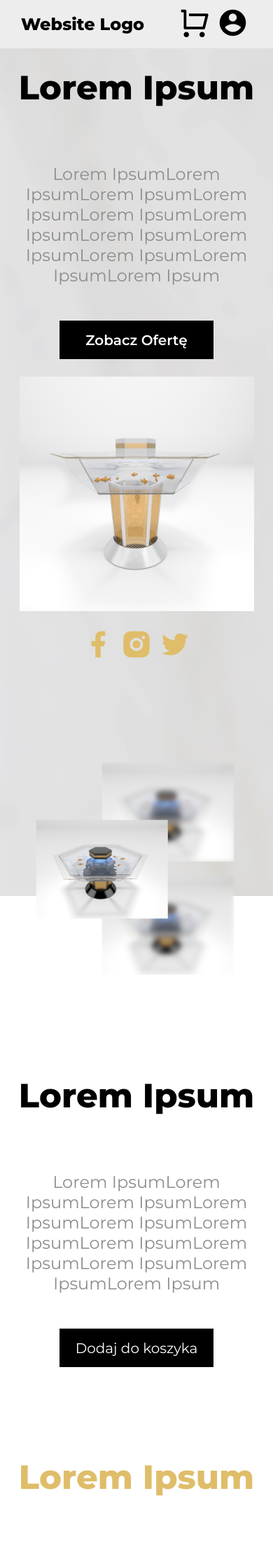
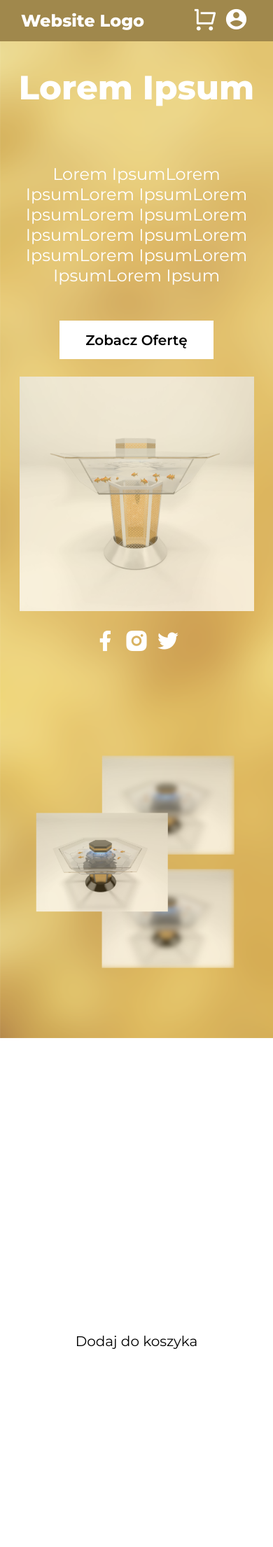
Before and after one commit to xdomsky/webstore, a Django app: page / in a window 390 px wide. Shown: the top 2210 px of the page at 70% size. Run offline with Django 3.2, Linux system fonts and the light colour scheme.

Commit message:
some changes with colors

```diff
--- a/WebStore/Store/templates/Store/index.html
+++ b/WebStore/Store/templates/Store/index.html
@@ -11,7 +11,7 @@
     @import url('https://fonts.googleapis.com/css2?family=Montserrat:ital,wght@0,100;0,200;0,300;0,400;0,500;0,600;0,800;0,900;1,700&display=swap');
 
     :root {
-        --color-gold: #DFBD69;
+        --color-gold: #a0884c;
         --color-black: #000;
         --color-white: #FFF;
         --color-gray: #8D8D8D;
@@ -43,8 +43,8 @@
         z-index: 1;
         border: none;
         outline: none;
-        background-color: var(--color-black);
-        color: var(--color-white);
+        background-color: var(--color-white);
+        color: var(--color-black);
         cursor: pointer;
         padding: 10px;
         border-radius: 50%;
@@ -60,15 +60,15 @@
     }
 
     .navul a {
-        color: var(--color-black);
+        color: var(--color-white);
     }
 
     .navul a:visited {
-        color: var(--color-black);
+        color: var(--color-white);
     }
 
     .navbar {
-        color: var(--color-black);
+        color: var(--color-white);
         width: 100%;
         display: flex;
         justify-content: space-between;
@@ -77,16 +77,16 @@
         padding: 10px 30px;
         flex-wrap: wrap;
         position: absolute;
-        background-color: #ededed;
+        background-color: var(--color-gold);
     }
 
     .navbar a {
-        color: var(--color-black);
+        color: var(--color-white);
         text-decoration: none;
     }
 
     .navbar a:visited {
-        color: var(--color-black);
+        color: var(--color-white);
     }
 
     .navbar ul {
@@ -137,19 +137,20 @@
     .text h1 {
         font-size: 4rem;
         margin-bottom: 5rem;
+        color: var(--color-white);
     }
 
     .text p {
         font-size: 2rem;
-        color: var(--color-gray);
+        color: var(--color-white);
         width: 750px;
     }
 
     .text button {
         cursor: pointer;
         margin-top: 50px;
-        background-color: var(--color-black);
-        color: var(--color-white);
+        background-color: var(--color-white);
+        color: var(--color-black);
         outline: 0;
         border: none;
         width: 250px;
@@ -167,10 +168,6 @@
         font-weight: 400;
     }
 
-    .text-3 button {
-        background-color: var(--color-gold);
-    }
-
     .text-3 button a {
         font-weight: 400;
     }
@@ -182,6 +179,7 @@
     }
 
     .picture img {
+        opacity: 75%;
         width: 635px;
         height: 635px;
     }
@@ -194,7 +192,7 @@
 
     .socials i {
         padding: 5px;
-        color: var(--color-gold);
+        color: var(--color-white);
     }
 
     footer {
@@ -226,7 +224,7 @@
         height: 35px;
         margin-top: 10px;
         background-color: #ededed;
-        color: #3D3D3D;
+        color: var(--color-gray);
         outline: 0;
         border: none;
         padding: 10px;
@@ -238,7 +236,7 @@
         margin-top: 10px;
         width: 450px;
         background-color: #ededed;
-        color: #3D3D3D;
+        color: var(--color-gray);
         outline: 0;
         border: none;
     }
@@ -268,7 +266,7 @@
 
     .contact-us p {
         font-size: 20px;
-        color: var(--color-gray);
+        color: var(--color-gold);
     }
 
     .contact-us i {
@@ -315,20 +313,8 @@
     }
 
     @media screen and (max-width: 768px) {
-        #btn-top {
-            display: none;
-            position: fixed;
-            bottom: 20px;
-            right: 30px;
-            z-index: 1;
-            border: none;
-            outline: none;
-            background-color: var(--color-black);
-            color: var(--color-white);
-            cursor: pointer;
-            padding: 10px;
-            border-radius: 50%;
-            transition: 0.5s;
+        i {
+            font-size: 35px;
         }
 
         #btn-top i {
@@ -337,8 +323,6 @@
 
         .text button {
             margin-top: 50px;
-            background-color: var(--color-black);
-            color: var(--color-white);
             outline: 0;
             border: none;
             width: 220px;
@@ -354,10 +338,6 @@
 
         .text-2 button a {
             font-weight: 400;
-        }
-
-        .text-3 button {
-            background-color: var(--color-gold);
         }
 
         .text-3 button a {
@@ -449,7 +429,7 @@
 <button onclick="topFunction()" id="btn-top"><i class="ri-arrow-up-line"></i></button>
 <div class="blur">
     {% load static %}
-    <img src="{% static 'Store/blur.png' %}" alt="image">
+    <img src="{% static 'Store/gold-blur.png' %}" alt="image">
 </div>
 <div data-aos="fade-left" data-aos-duration="1000">
     <div class="container">
```
Also changed, not shown: WebStore/Store/templates/Store/login.html (+30 -10 lines), WebStore/Store/templates/Store/register.html (+29 -9 lines), WebStore/Store/static/Store/gold-blur.png (added), WebStore/db.sqlite3.
